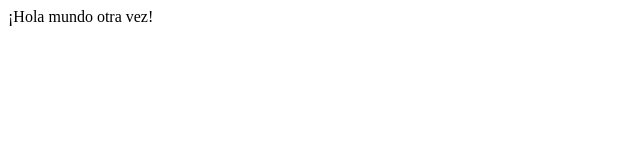
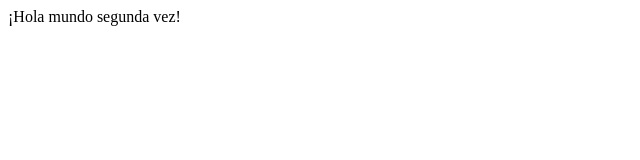
Before and after one commit to afer777/mi-pagina, a plain HTML site: page index.html in a window 1280 px wide. Shown: the full height of the page, 0-640 px from the left. Drawn offline with Linux system fonts and the light colour scheme.

Commit message:
cambio en el texto del bodyII

```diff
--- a/index.html
+++ b/index.html
@@ -3,6 +3,6 @@
 <meta charset="UTF-8">
 </head>
 <body>
-<p>¡Hola mundo otra vez!<p>
+<p>¡Hola mundo segunda vez!<p>
 </body>
 </html>
```
